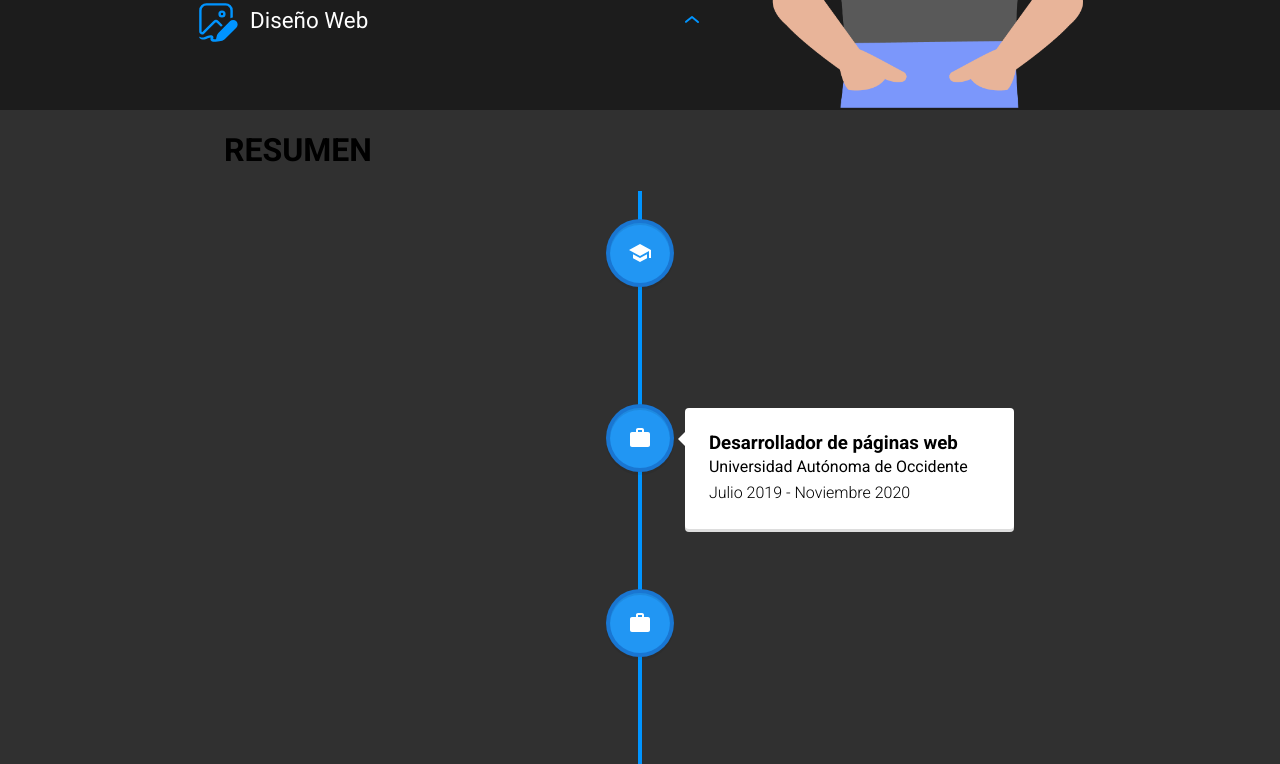
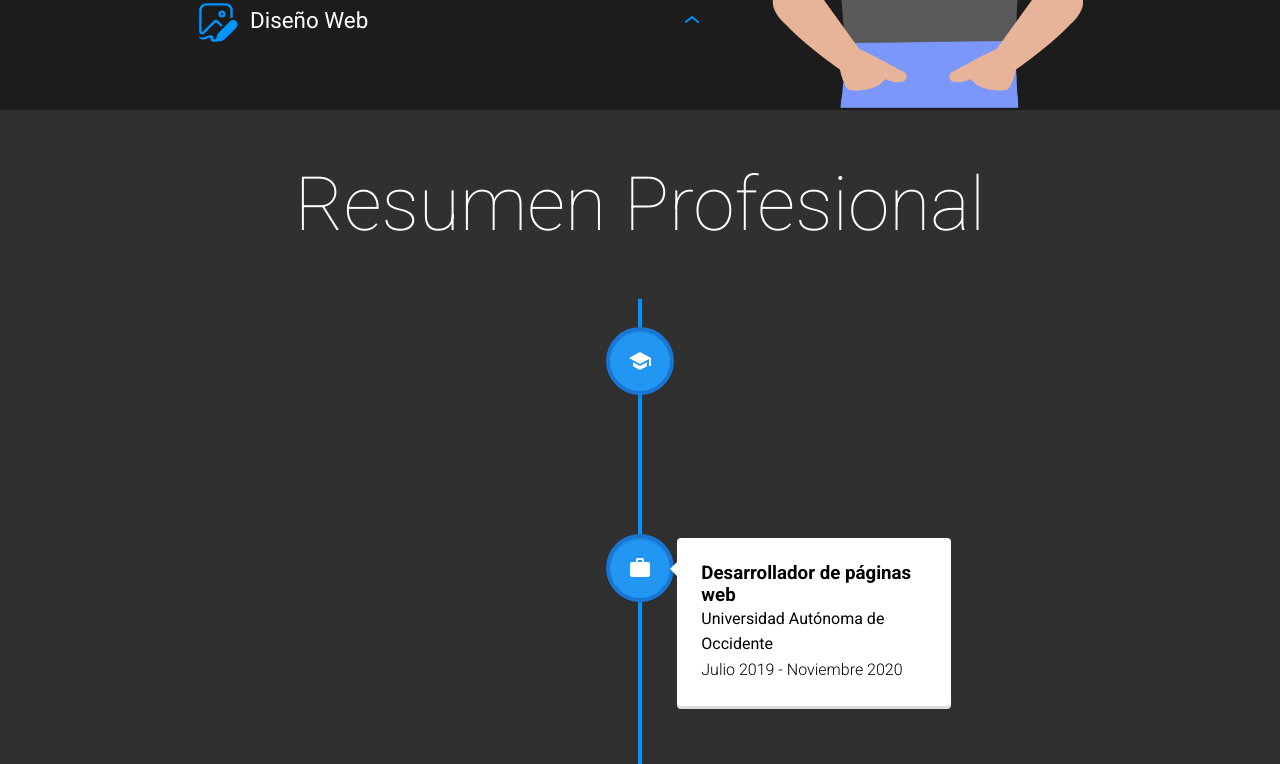
Before and after one commit to Sagalo04/portfolio, a React (Create React App) app: page / in a window 1280 px wide. Shown: the part 1380-2144 px from the top of the page. Built offline with nearby package versions, Linux system fonts and the light colour scheme.

Commit message:
Resume title

```diff
--- a/src/components/Seccion/Resume/Resume.css
+++ b/src/components/Seccion/Resume/Resume.css
@@ -15,9 +15,6 @@
     0 3px 0 4px rgba(0, 0, 0, 0.05);
 }
 
-.vertical-timeline--two-columns .vertical-timeline-element-content {
-  /* width: fit-content; */
-}
 
 .vertical-timeline-element-content h3 {
   font-weight: 600;
@@ -33,3 +30,13 @@
   font-weight: 300;
   margin: 0;
 }
+
+.o_resume{
+}
+
+.o_resume h1{
+  font-weight: 200;
+  font-size: 75px;
+  text-align: center;
+  color: white;
+}
--- a/src/components/Seccion/Resume/Resume.jsx
+++ b/src/components/Seccion/Resume/Resume.jsx
@@ -11,9 +11,9 @@ import "./Resume.css";
 
 function Resume(props) {
   return (
-    <div style={{ width: "65%" }}>
-      <h1>RESUMEN</h1>
-      <VerticalTimeline className="vertical-timeline-custom-line">
+    <div className="o_resume" >
+      <h1>Resumen Profesional</h1>
+      <VerticalTimeline style={{ width: "65%" }} className="vertical-timeline-custom-line">
         <VerticalTimelineElement
           className="vertical-timeline-element--work"
           contentStyle={{ background: "rgb(33, 150, 243)", color: "#fff" }}
```
Also changed, not shown: 1 other file (tests, documents, lock files or other folders).
